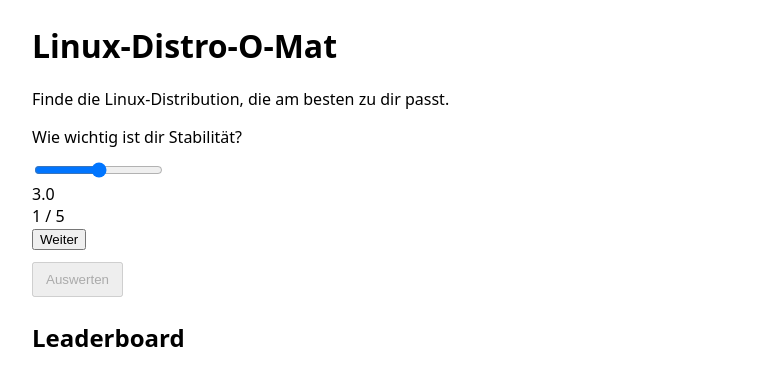
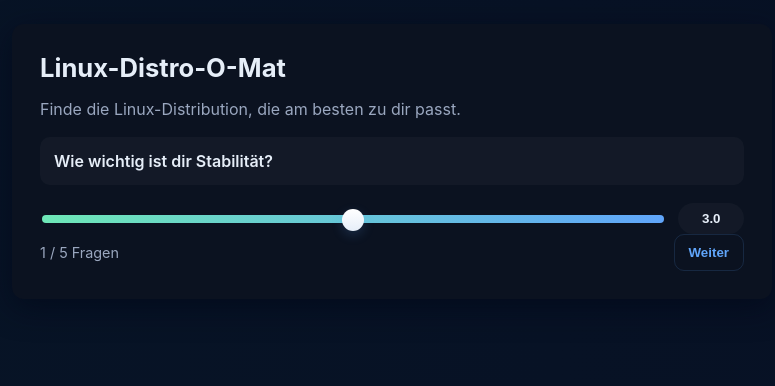
Before and after one commit to xxxb-g/chooser_web, a Flask app: page / in a window 1280 px wide. Shown: the top 386 px of the page, without its empty margins (248-1023 px from the left). Run offline with Flask 2, Linux system fonts and the light colour scheme.

Commit message:
better Design

```diff
--- a/static/app.js
+++ b/static/app.js
@@ -19,9 +19,12 @@ function buildForm(config) {
   const sliderWrapper = document.createElement('div');
   sliderWrapper.className = 'slider-wrapper';
 
-  const valueDisplay = document.createElement('div');
+  const valueDisplay = document.createElement('input');
+  valueDisplay.type = 'number';
   valueDisplay.id = 'value-display';
   valueDisplay.className = 'value-display';
+  valueDisplay.step = '0.1';
+
 
   const slider = document.createElement('input');
   slider.type = 'range';
@@ -58,15 +61,67 @@ function buildForm(config) {
     // set default value (middle of range) or previous answer
     const mid = (parseFloat(slider.min) + parseFloat(slider.max)) / 2;
     slider.value = (collectedAnswers[q.id] !== undefined) ? collectedAnswers[q.id] : mid;
-    valueDisplay.textContent = parseFloat(slider.value).toFixed(1);
-    progress.textContent = `${i + 1} / ${config.questions.length}`;
+    // set numeric input value (formatted)
+    valueDisplay.value = parseFloat(slider.value).toFixed(1);
+    // provide min/max on the numeric input and inputmode for mobile
+    valueDisplay.min = slider.min;
+    valueDisplay.max = slider.max;
+    valueDisplay.inputMode = 'decimal';
+    progress.textContent = `${i + 1} / ${config.questions.length} Fragen`;
     // update next button text on last question
     nextBtn.textContent = (i === config.questions.length - 1) ? 'Fertig' : 'Weiter';
   }
 
   slider.addEventListener('input', () => {
     const v = parseFloat(slider.value);
-    document.getElementById('value-display').textContent = v.toFixed(1);
+    // update numeric input
+    valueDisplay.value = v.toFixed(1);
+  });
+
+  // allow manual edits in the numeric input and sync back to the slider
+  // NOTE: do not aggressively reformat while typing so Backspace and edits work.
+  valueDisplay.addEventListener('input', () => {
+    const raw = valueDisplay.value.replace(',','.');
+    // allow empty string while editing
+    if (raw === '' || raw === '-' ) return;
+    const v = parseFloat(raw);
+    if (isNaN(v)) return;
+    const min = parseFloat(slider.min);
+    const max = parseFloat(slider.max);
+    const clamped = Math.min(max, Math.max(min, v));
+    // update slider but keep the user's current text untouched
+    slider.value = clamped;
+  });
+
+  // click/focus behavior: click to focus and select all for easy typing
+  valueDisplay.addEventListener('click', (e) => {
+    valueDisplay.focus();
+    valueDisplay.select();
+  });
+  valueDisplay.addEventListener('focus', () => valueDisplay.select());
+
+  // prevent mouse wheel from changing value accidentally
+  valueDisplay.addEventListener('wheel', (e) => e.preventDefault(), {passive:false});
+
+  // Enter confirms input (blur -> will sync via input/blur handlers)
+  valueDisplay.addEventListener('keydown', (e) => {
+    if (e.key === 'Enter') {
+      e.preventDefault();
+      valueDisplay.blur();
+    }
+  });
+
+  // on blur ensure formatting/clamping and sync to slider
+  valueDisplay.addEventListener('blur', () => {
+    const raw = (valueDisplay.value || '').toString().replace(',','.');
+    let v = parseFloat(raw);
+    const min = parseFloat(slider.min);
+    const max = parseFloat(slider.max);
+    if (isNaN(v)) v = (min + max) / 2;
+    const clamped = Math.min(max, Math.max(min, v));
+    const formatted = clamped.toFixed(1);
+    valueDisplay.value = formatted;
+    slider.value = clamped;
   });
 
   nextBtn.addEventListener('click', () => {
@@ -76,17 +131,15 @@ function buildForm(config) {
     if (current < config.questions.length) {
       showQuestion(current);
     } else {
-      // finished all questions
-      document.getElementById('submit').disabled = false;
-      // hide the question UI or show summary
-      form.innerHTML = '<p>Alle Fragen beantwortet. Klicke auf "Auswerten".</p>';
+      // finished all questions — show a short message and auto-submit
+      form.innerHTML = '<p>Alle Fragen beantwortet. Ergebnisse werden geladen…</p>';
+      submitAnswers();
     }
   });
 
   // start
   showQuestion(0);
-  // disable submit until finished
-  document.getElementById('submit').disabled = true;
+  // start with UI ready
 }
 
 async function submitAnswers() {
@@ -114,12 +167,11 @@ function showResults(results) {
     li.textContent = `${r.name}: ${r.score.toFixed(1)}%`;
     list.appendChild(li);
   });
+  // reveal leaderboard when results are available
+  const lb = document.getElementById('leaderboard');
+  if (lb) lb.style.display = 'block';
 }
 
-document.getElementById('submit').addEventListener('click', function (e) {
-  e.preventDefault();
-  submitAnswers();
-});
 
 // init
 (async function () {
--- a/static/styles.css
+++ b/static/styles.css
@@ -1,7 +1,80 @@
-body{font-family:system-ui,-apple-system,Segoe UI,Roboto,Arial;margin:24px}
-main{max-width:720px;margin:0 auto}
-.question{margin:12px 0;display:flex;gap:12px;align-items:center}
-label{flex:1}
-input[type=number]{width:120px;padding:6px}
-#submit{margin-top:12px;padding:8px 12px}
-#leaderboard{margin-top:24px}
+:root{
+	--bg:#0f1724;
+	--card:#0b1220;
+	--muted:#9aa7bf;
+	--accent:#6ee7b7;
+	--accent-2:#60a5fa;
+	--glass: rgba(255,255,255,0.03);
+}
+
+*{box-sizing:border-box}
+body{
+	font-family:Inter,system-ui,-apple-system,Segoe UI,Roboto,Arial;
+	margin:24px;
+	color:#e6eef8;
+	/* animated background gradient */
+	background: linear-gradient(270deg,#071024 0%, #071828 40%, #082430 60%, #071024 100%);
+	background-size: 600% 600%;
+	animation: bgGradient 18s ease infinite;
+}
+
+@keyframes bgGradient {
+	0%{background-position:0% 50%}
+	50%{background-position:100% 50%}
+	100%{background-position:0% 50%}
+}
+main{
+	max-width:760px;
+	margin:0 auto;
+	background:var(--card);
+	padding:28px;
+	border-radius:12px;
+	box-shadow:0 8px 30px rgba(2,6,23,0.6);
+}
+h1{margin:0 0 6px 0;font-size:1.6rem}
+#description{color:var(--muted);margin-bottom:18px}
+
+.question{margin:18px 0;padding:14px;background:var(--glass);border-radius:10px;display:flex;flex-direction:column;gap:12px}
+#question-text{font-weight:600}
+
+.slider-wrapper{display:flex;align-items:center;gap:12px}
+.value-display{min-width:56px;background:rgba(255,255,255,0.04);padding:8px 12px;border-radius:999px;text-align:center;font-weight:700}
+
+/* hide native number input spinners */
+input[type=number]::-webkit-outer-spin-button,
+input[type=number]::-webkit-inner-spin-button{
+	-webkit-appearance:none;
+	margin:0;
+}
+input[type=number]{
+	-moz-appearance:textfield;
+	appearance:textfield;
+}
+
+/* specific styling for the editable value display */
+#value-display{width:72px;padding:8px;border-radius:999px;border:0;background:rgba(255,255,255,0.03);color:inherit;text-align:center}
+
+/* Range slider styles */
+input[type=range]{-webkit-appearance:none;width:100%;height:22px;background:transparent;display:block}
+input[type=range]:focus{outline:none}
+input[type=range]::-webkit-slider-runnable-track{height:8px;background:linear-gradient(90deg,var(--accent),var(--accent-2));border-radius:999px;background-repeat:no-repeat;background-size:100% 100%}
+input[type=range]::-webkit-slider-thumb{-webkit-appearance:none;margin-top:-6px;width:22px;height:22px;border-radius:50%;background:linear-gradient(180deg,#fff,#e6eef8);box-shadow:0 4px 12px rgba(96,165,250,0.18);position:relative;z-index:2}
+input[type=range]::-moz-range-track{height:8px;background:linear-gradient(90deg,var(--accent),var(--accent-2));border-radius:999px;background-repeat:no-repeat;background-size:100% 100%}
+input[type=range]::-moz-range-thumb{width:22px;height:22px;border-radius:50%;background:#fff;border:none}
+
+.question-nav{display:flex;align-items:center;justify-content:space-between;gap:12px}
+#question-progress{color:var(--muted);font-size:0.9rem}
+
+button{cursor:pointer;border:0;padding:10px 14px;border-radius:10px;font-weight:600}
+#next-question{background:transparent;color:var(--accent-2);border:1px solid rgba(96,165,250,0.15)}
+#next-question:hover{box-shadow:0 6px 18px rgba(96,165,250,0.08)}
+#submit{margin-top:16px;padding:12px 16px;background:linear-gradient(90deg,var(--accent),var(--accent-2));color:#04202a;border-radius:12px;font-size:1rem}
+#submit[disabled]{opacity:0.5;cursor:not-allowed}
+
+#leaderboard{margin-top:22px;background:rgba(255,255,255,0.02);padding:14px;border-radius:8px;display:none}
+#results{padding-left:18px}
+
+@media (max-width:520px){
+	main{padding:18px}
+	.value-display{min-width:44px}
+}
--- a/templates/index.html
+++ b/templates/index.html
@@ -13,8 +13,6 @@
 
       <form id="questions"></form>
 
-      <button id="submit">Auswerten</button>
-
       <section id="leaderboard">
         <h2>Leaderboard</h2>
         <ol id="results"></ol>
```
